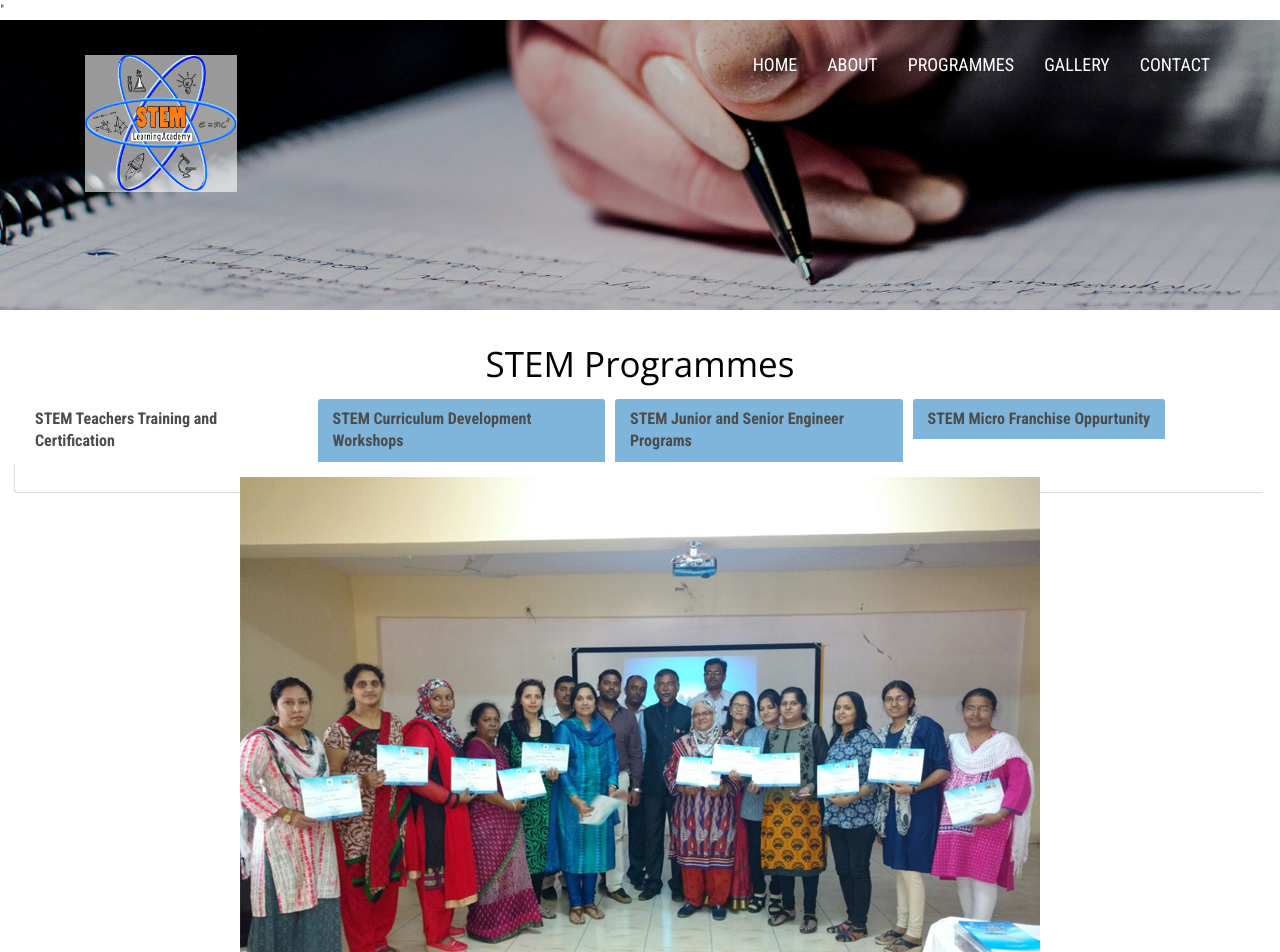
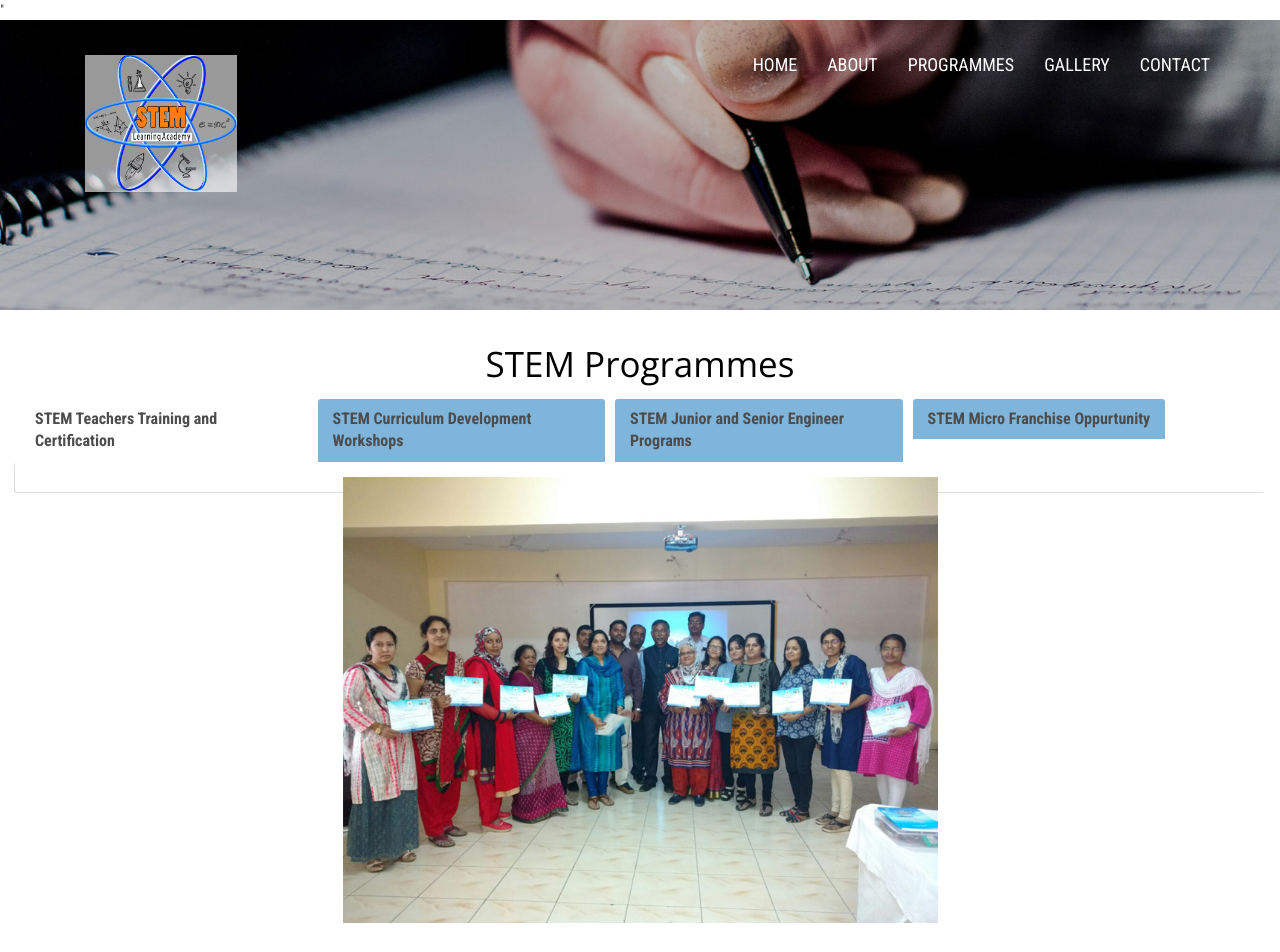
Before and after one commit to dhanyacm/stem, a Jekyll site: the page built from programmes.html, in a window 1280 px wide. Shown: the top 952 px of the page. Built offline with Jekyll 4.4.1, drawn with Linux system fonts in a browser that asks for light colours; a script that is not in the unit is left out.

Commit message:
image adjustment

```diff
--- a/programmes.html
+++ b/programmes.html
@@ -29,7 +29,7 @@ programmes: true
 
 			<div class="col-lg-12 col-md-12 col-sm-12 team-w3l">
 				<figure>
-					<img src="images/programmes/STEM-trainingl1.jpg" alt="STEM" class="img-responsive big" style="display: block;
+					<img src="images/programmes/STEM-trainingl1.jpg" alt="STEM" class="img-responsive" style="display: block; max-width:50%;
     margin-left: auto;
     margin-right: auto;"/>
 				</figure>
@@ -62,7 +62,7 @@ programmes: true
         <div id="tab2" class="tab">
 			<div class="col-lg-12 col-md-12 col-sm-12 team-w3l">
 				<figure>
-					<img src="images/programmes/STEM-Curriculum.jpg" alt="STEM" class="img-responsive" style="display: block;
+					<img src="images/programmes/STEM-Curriculum.jpg" alt="STEM" class="img-responsive" style="display: block; max-width:50%;
 					margin-left: auto;
 					margin-right: auto;"/>
 				</figure>
@@ -91,7 +91,7 @@ programmes: true
 			<div class="col-lg-6 col-md-6 col-sm-6 team-w3l">
 
 				<figure>
-					<img src="images/programmes/Jr-Engg-Prog.jpg" alt="STEM" class="img-responsive big" style="display: block;
+					<img src="images/programmes/Jr-Engg-Prog.jpg" alt="STEM" class="img-responsive" style="display: block;
 					margin-left: auto;
 					margin-right: auto;"/>
 				</figure>
@@ -120,7 +120,7 @@ programmes: true
 			<div class="col-lg-6 col-md-6 col-sm-6 team-w3l">
 
 					<figure>
-						<img src="images/programmes/Sr-Eng-Prog.jpg" alt="STEM" class="img-responsive big" style="display: block;
+						<img src="images/programmes/Sr-Eng-Prog.jpg" alt="STEM" class="img-responsive" style="display: block;
 						margin-left: auto;
 						margin-right: auto;"/>
 					</figure>
@@ -153,7 +153,7 @@ programmes: true
 
 			<div class="col-lg-12 col-md-12 col-sm-12 team-w3l">
 				<figure>
-					<img src="images/programmes/MicroFranchise.jpg" alt="STEM" class="img-responsive" style="display: block;
+					<img src="images/programmes/MicroFranchise.jpg" alt="STEM" class="img-responsive" style="display: block; max-width:50%;
 					margin-left: auto;
 					margin-right: auto;"/>
 				</figure>
```
